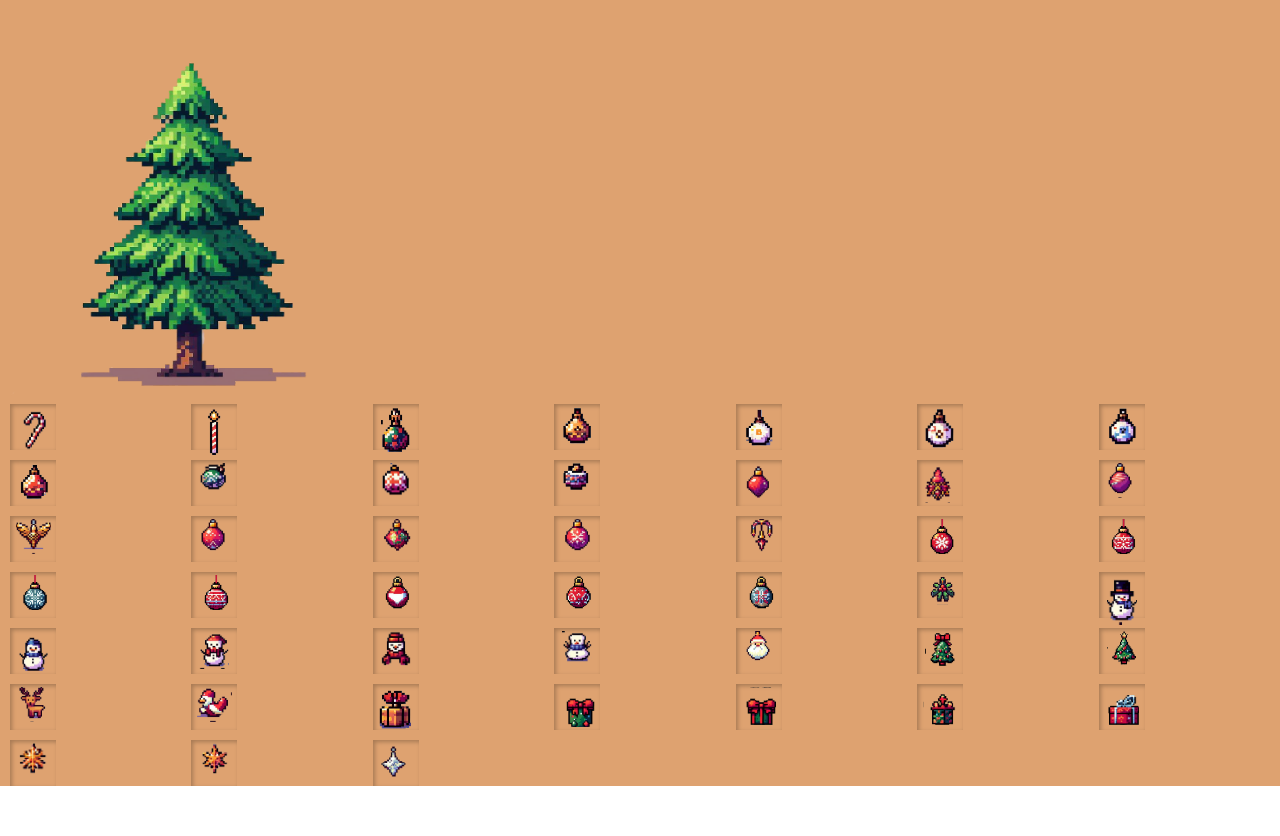
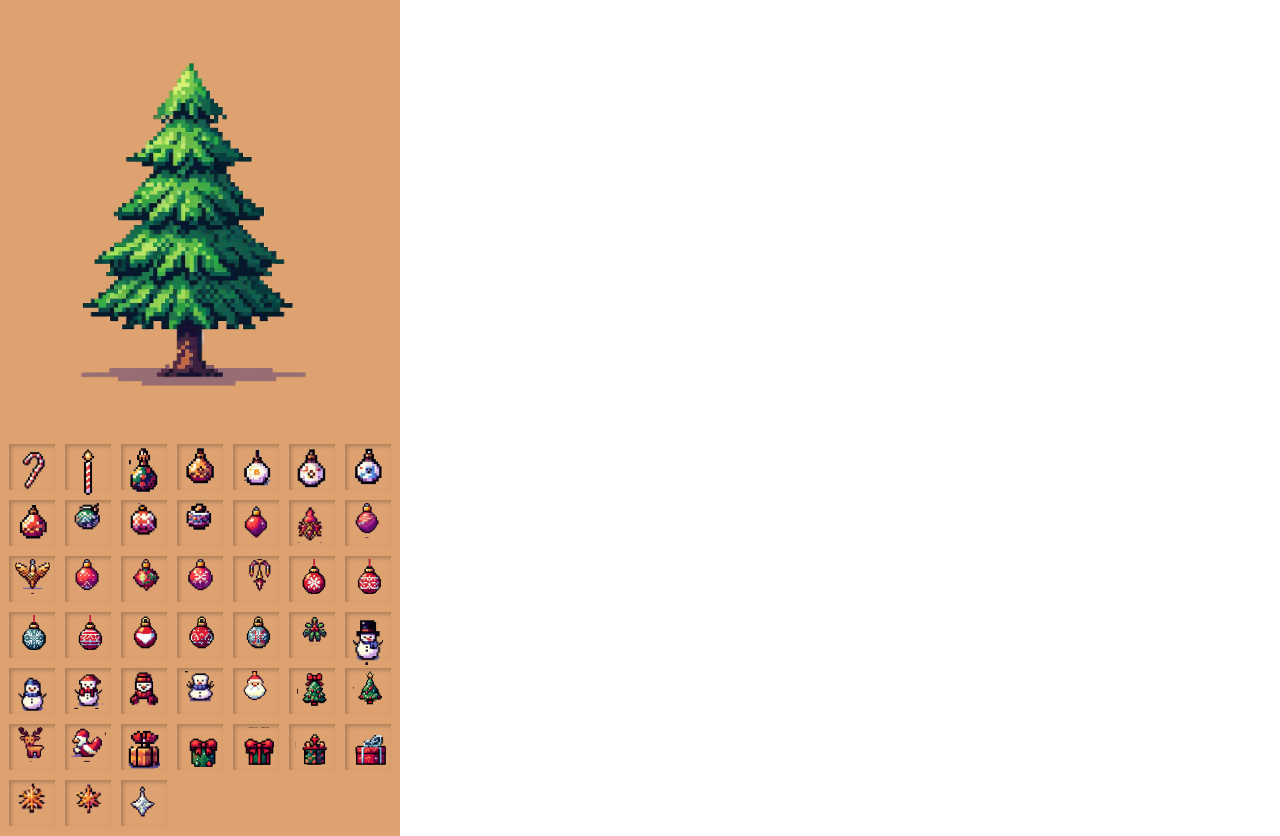
Before and after one commit to k2sebeom/tree-decoration-idle, a React (Create React App) app: page / in a window 1280 px wide. Before the commit the page ends 800 px from the top, so only its background shows below. Built offline with nearby package versions, Linux system fonts and the light colour scheme.

Commit message:
feat: Adjust styles

```diff
--- a/src/App.tsx
+++ b/src/App.tsx
@@ -5,6 +5,7 @@ import Tree from './components/Tree';
 import { NAME_MAPPING } from './utils/ornaments';
 import { DndProvider } from 'react-dnd';
 import { HTML5Backend } from 'react-dnd-html5-backend';
+import Pallette, { PalletteCell } from './components/Pallette';
 
 
 function App() {
@@ -29,18 +30,18 @@ function App() {
 
   return (
     <DndProvider backend={HTML5Backend}>
-      <div style={{
+      <div className='container' style={{
         backgroundColor: '#DEA270',
       }}>
         <Tree />
 
-        <div className='grid-container'>
+        <Pallette>
           {Object.keys(NAME_MAPPING).map((name) => (
-            <div className='grid-item' key={name}>
+            <PalletteCell key={name}>
               <Ornament type='source' addOrnament={addOrnament} name={name} x={0} y={100} />
-            </div>
+            </PalletteCell>
           ))}
-        </div>
+        </Pallette>
 
         {
           ornaments.map((o, i) => {
--- a/src/components/Ornament.tsx
+++ b/src/components/Ornament.tsx
@@ -49,7 +49,7 @@ function Ornament({ name, x, y, type, onMove, addOrnament }: OrnamentProps) {
           width: NAME_MAPPING[name].width,
           left: x,
           top: y,
-          opacity,
+          opacity: type === 'source' ? 1 : opacity,
           position: type === 'source' ? 'static' : 'absolute',
         }}
       />
--- /dev/null
+++ b/src/components/Pallette.tsx
@@ -0,0 +1,21 @@
+import React from 'react';
+
+interface PalletteProps {
+    children?: React.ReactNode;
+}
+
+function Pallette({ children }: PalletteProps) {
+    return (
+        <div className='grid-container'>
+          {children}
+        </div>
+    )
+}
+
+export function PalletteCell({ children }: PalletteProps) {
+    return (
+        <div className='grid-item'>{children}</div>
+    )
+}
+
+export default Pallette;
--- a/src/components/Tree.tsx
+++ b/src/components/Tree.tsx
@@ -23,6 +23,7 @@ function Tree() {
         alt='tree'
         style={{
           pointerEvents: 'none',
+          marginBottom: 10,
         }}
       />
     </div>
--- a/src/index.css
+++ b/src/index.css
@@ -15,10 +15,7 @@ code {
 .container {
   width: 400px;
   /* height: 400px; */
-
   overflow: hidden;
-
-  position: relative;
 }
 
 .grid-container {
@@ -31,6 +28,7 @@ code {
   padding-left: 10px;
   padding-right: 10px;
 
+  margin-top: 30px;
   margin-bottom: 10px;
   box-sizing: border-box;
 }
```
